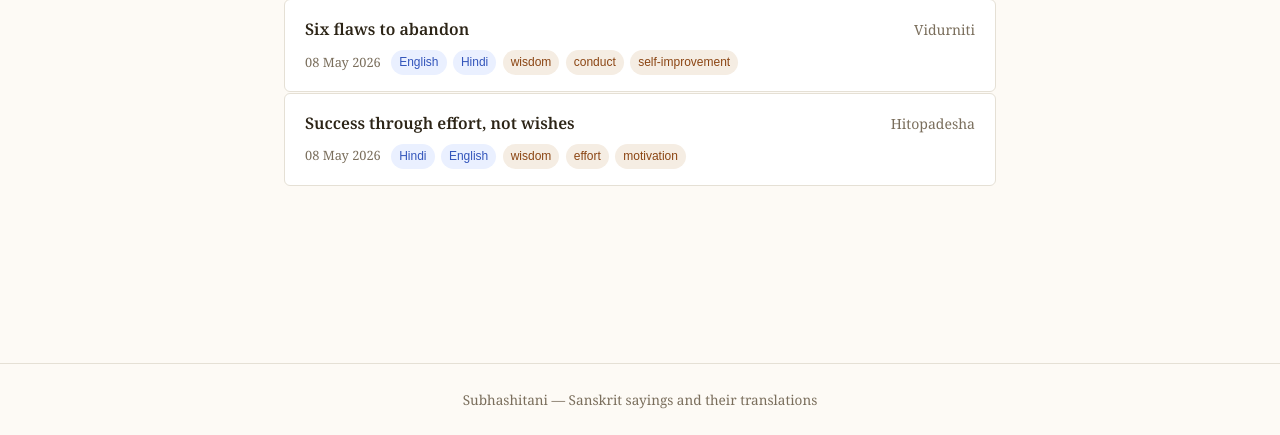
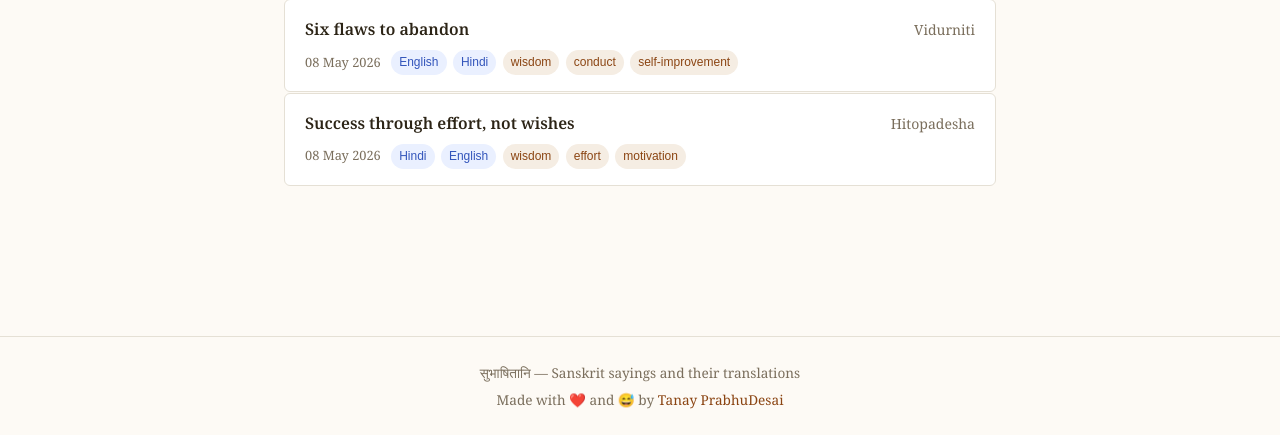
Before and after one commit to tanayseven/subhashitani, a Flask app: page / in a window 1280 px wide. Shown: the part 365-800 px from the top of the page. Run offline with Flask 3, Linux system fonts and the light colour scheme.

Commit message:
Update footer with Sanskrit title and author credit

```diff
--- a/static/css/style.css
+++ b/static/css/style.css
@@ -253,4 +253,10 @@
   color: var(--text-muted);
   font-size: 0.85rem;
   border-top: 1px solid var(--border);
+  display: flex;
+  flex-direction: column;
+  gap: 0.25rem;
 }
+
+footer a { color: var(--accent); text-decoration: none; }
+footer a:hover { text-decoration: underline; }
--- a/templates/base.html
+++ b/templates/base.html
@@ -24,7 +24,8 @@
   </main>
 
   <footer>
-    <p>Subhashitani &mdash; Sanskrit sayings and their translations</p>
+    <p>सुभाषितानि &mdash; Sanskrit sayings and their translations</p>
+    <p>Made with ❤️ and 😅 by <a href="https://blog.tanay.tech" target="_blank" rel="noopener">Tanay PrabhuDesai</a></p>
   </footer>
 </body>
 </html>
```
